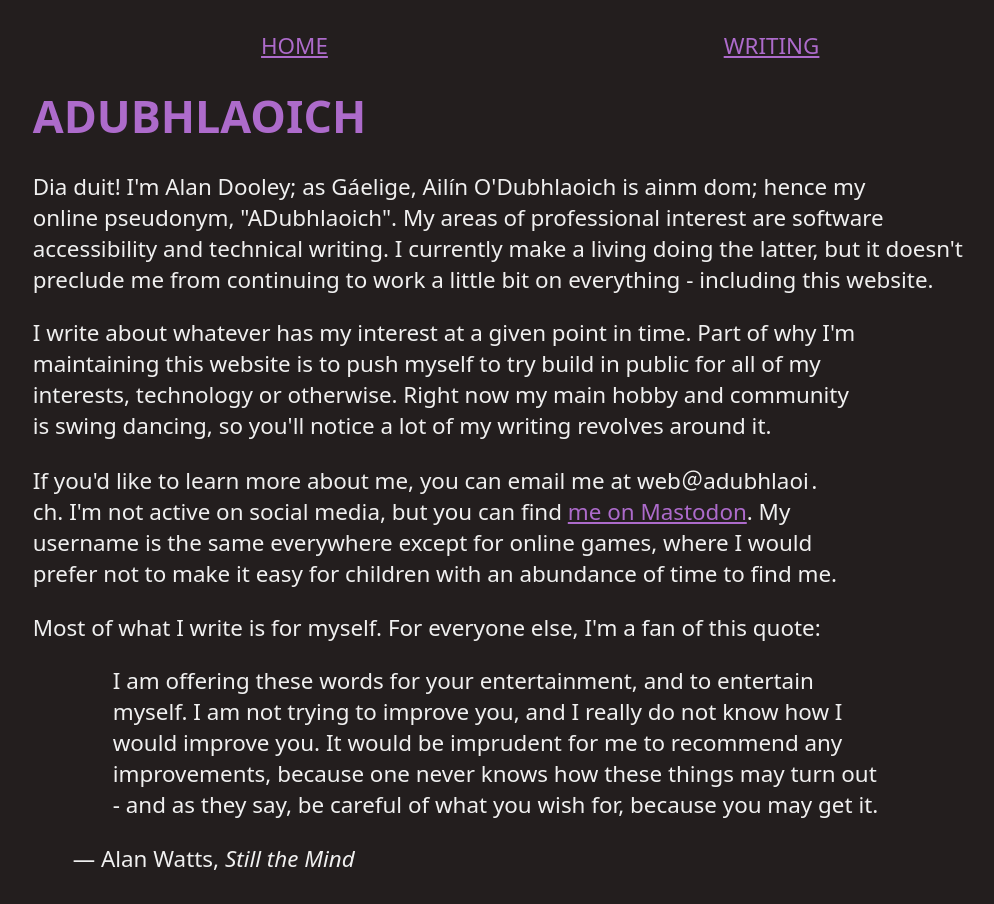
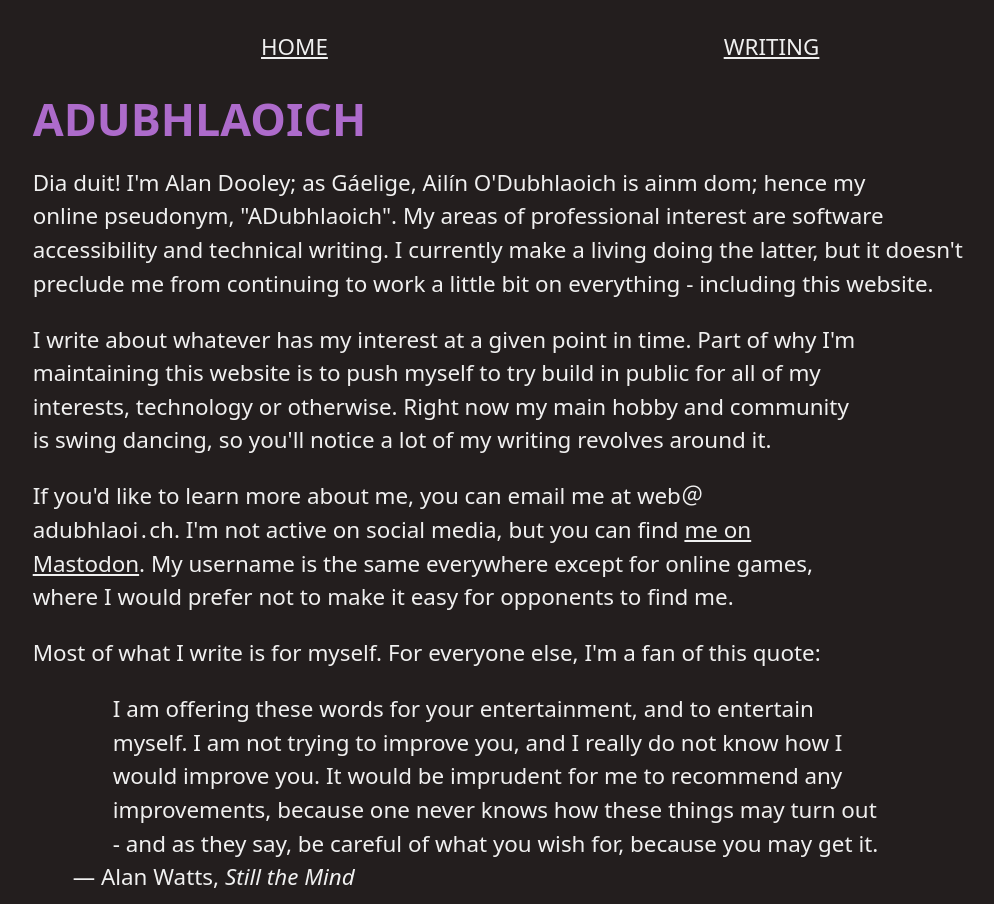
Before and after one commit to ADubhlaoich/adubhlaoich.ie, an Eleventy site: page src/index.md in a window 1280 px wide. Shown: the whole page, without its empty margins (127-1121 px from the left). Built offline with nearby package versions, Linux system fonts and the light colour scheme; Eleventy itself is replaced by a stand-in of ours; files that its build step writes are made by us from their sources.

Commit message:
feat: Update NPM packages, add css reset

```diff
--- a/src/_includes/layouts/base.html
+++ b/src/_includes/layouts/base.html
@@ -6,6 +6,7 @@
     <meta http-equiv="X-UA-Compatible" content="IE=edge">
     <meta name="viewport" content="width=device-width, initial-scale=1.0">
     <title>{{ site.title }} | {{ title }}</title>
+    <link rel="stylesheet" href="{{ '/css/reset.css' | url }}">
     <link rel="stylesheet" href="{{ '/css/layout.css' | url }}">
     <link rel="stylesheet" href="{{ '/css/style.css' | url }}">
 </head>
--- /dev/null
+++ b/src/css/reset.css
@@ -0,0 +1,74 @@
+
+/* Box sizing rules */
+*,
+*::before,
+*::after {
+  box-sizing: border-box;
+}
+
+/* Prevent font size inflation */
+html {
+  -moz-text-size-adjust: none;
+  -webkit-text-size-adjust: none;
+  text-size-adjust: none;
+}
+
+/* Remove default margin in favour of better control in authored CSS */
+body, h1, h2, h3, h4, p,
+figure, blockquote, dl, dd {
+  margin-block-end: 0;
+}
+
+/* Remove list styles on ul, ol elements with a list role, which suggests default styling will be removed */
+ul[role='list'],
+ol[role='list'] {
+  list-style: none;
+}
+
+/* Set core body defaults */
+body {
+  min-height: 100vh;
+  line-height: 1.5;
+}
+
+/* Set shorter line heights on headings and interactive elements */
+h1, h2, h3, h4,
+button, input, label {
+  line-height: 1.1;
+}
+
+/* Balance text wrapping on headings */
+h1, h2,
+h3, h4 {
+  text-wrap: balance;
+}
+
+/* A elements that don't have a class get default styles */
+a:not([class]) {
+  text-decoration-skip-ink: auto;
+  color: currentColor;
+}
+
+/* Make images easier to work with */
+img,
+picture {
+  max-width: 100%;
+  display: block;
+}
+
+/* Inherit fonts for inputs and buttons */
+input, button,
+textarea, select {
+  font-family: inherit;
+  font-size: inherit;
+}
+
+/* Make sure textareas without a rows attribute are not tiny */
+textarea:not([rows]) {
+  min-height: 10em;
+}
+
+/* Anything that has been anchored to should have extra scroll margin */
+:target {
+  scroll-margin-block: 5ex;
+}
--- a/src/css/style.css
+++ b/src/css/style.css
@@ -27,6 +27,10 @@
     color: var(--dark-purple);
 }
 
+a {
+    color: var(--dark-purple);
+}
+
 a:visited {
     color: var(--light-purple);
 }
--- a/src/index.md
+++ b/src/index.md
@@ -8,6 +8,6 @@
 
 I write about whatever has my interest at a given point in time. Part of why I'm maintaining this website is to push myself to try build in public for all of my interests, technology or otherwise. Right now my main hobby and community is swing dancing, so you'll notice a lot of my writing revolves around it.
 
-If you'd like to learn more about me, you can email me at web＠adubhlaoi․ch. I'm not active on social media, but you can find [me on Mastodon](https://mastodon.ie/@adubhlaoich). My username is the same everywhere except for online games, where I would prefer not to make it easy for children with an abundance of time to find me.
+If you'd like to learn more about me, you can email me at web＠adubhlaoi․ch. I'm not active on social media, but you can find [me on Mastodon](https://mastodon.ie/@adubhlaoich). My username is the same everywhere except for online games, where I would prefer not to make it easy for opponents to find me.
 
 Most of what I write is for myself. For everyone else, I'm a fan of this quote:
```
Also changed, not shown: src/feed.html (+1 -1 lines), .eleventy.js, 2 other files.
